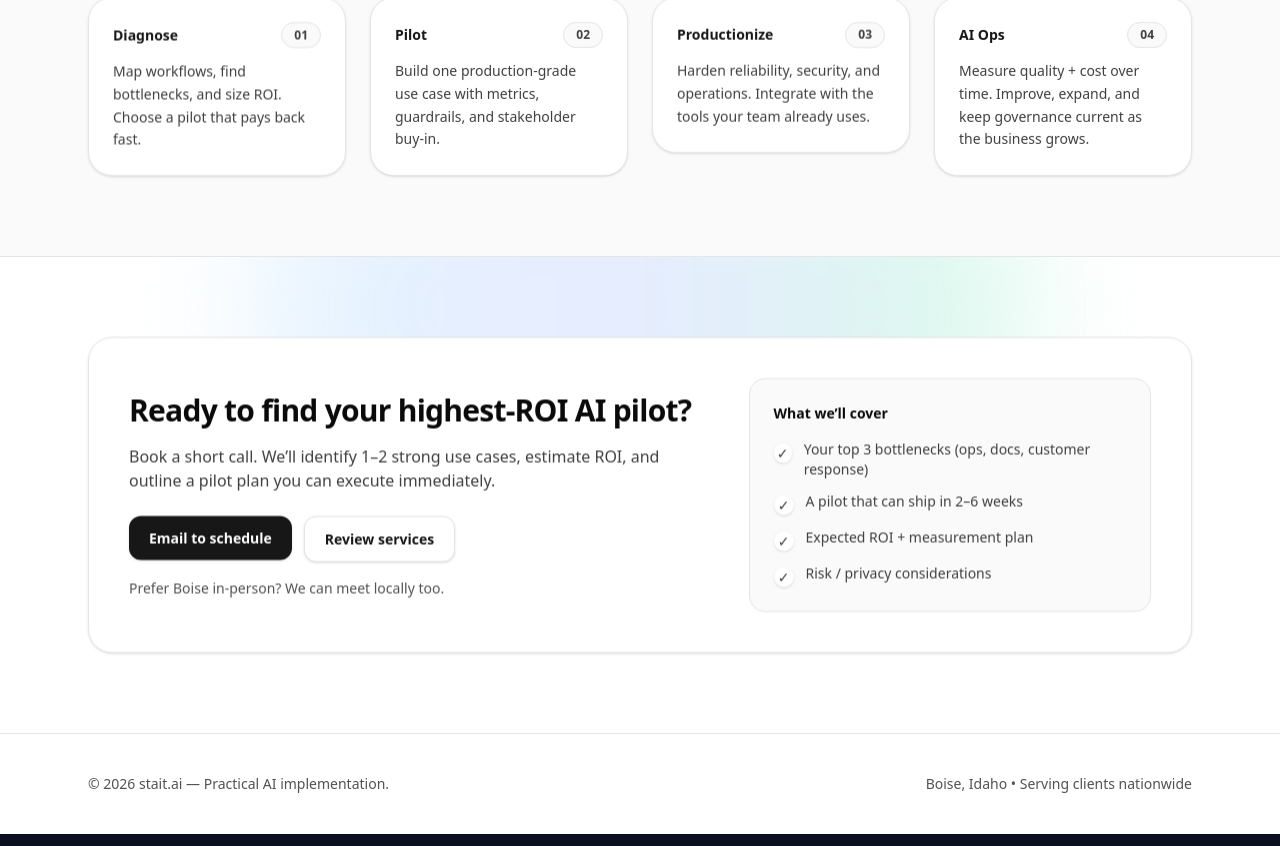
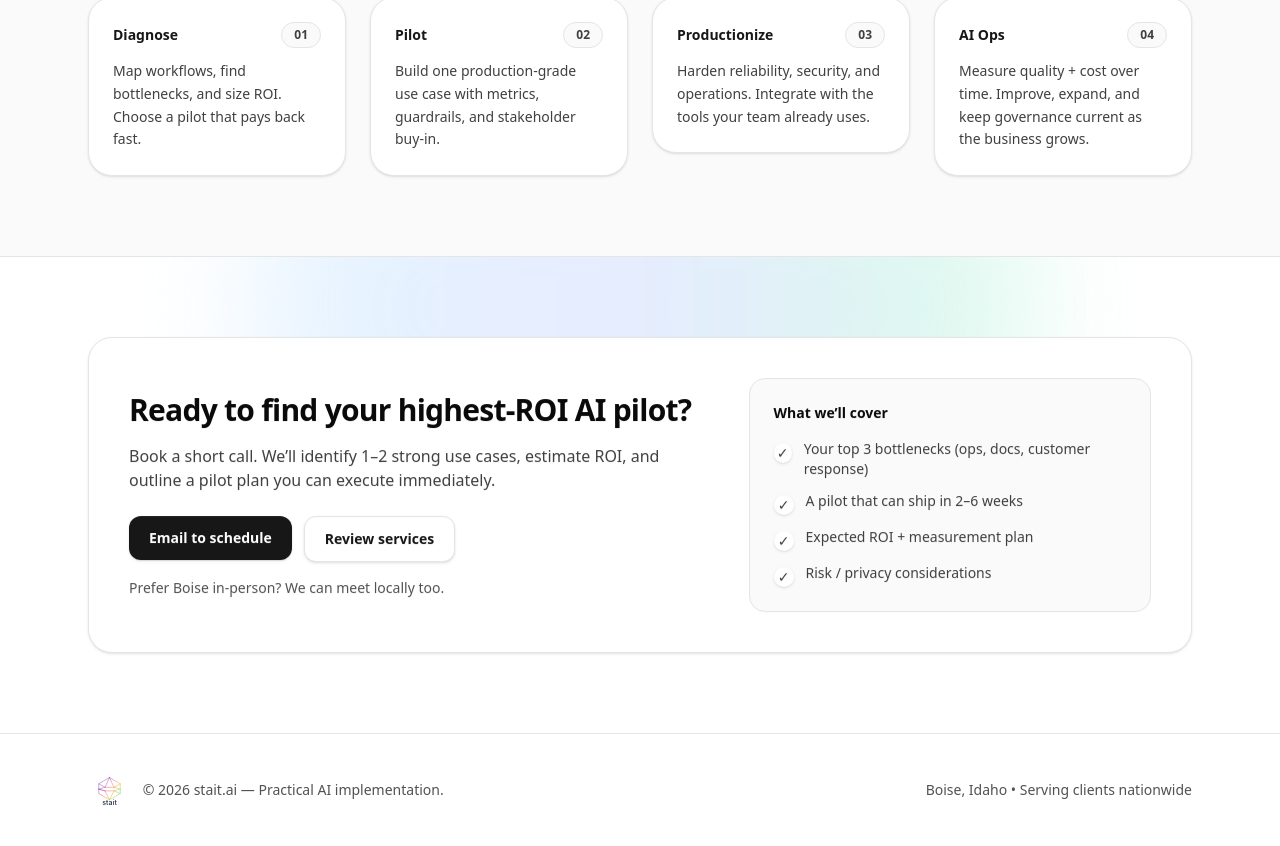
Before and after one commit to matthewaharris/stait_ai_website, a Next.js app: page / in a window 1280 px wide. Shown: the part 1797-2643 px from the top of the page. Built offline with nearby package versions, Linux system fonts and the light colour scheme.

Commit message:
Add stait logo asset and use it in nav/footer

```diff
--- a/app/page.tsx
+++ b/app/page.tsx
@@ -1,3 +1,4 @@
+import Image from "next/image";
 import Nav from "@/components/sections/Nav";
 import Hero from "@/components/sections/Hero";
 import LogoCloud from "@/components/sections/LogoCloud";
@@ -15,10 +16,11 @@ export default function HomePage() {
       <Process />
       <CTA />
       <footer className="border-t border-neutral-200">
-        <div className="mx-auto flex max-w-6xl flex-col gap-2 px-6 py-10 sm:flex-row sm:items-center sm:justify-between">
-          <p className="text-sm text-neutral-600">
-            © {new Date().getFullYear()} stait.ai — Practical AI implementation.
-          </p>
+        <div className="mx-auto flex max-w-6xl flex-col gap-4 px-6 py-10 sm:flex-row sm:items-center sm:justify-between">
+          <div className="flex items-center gap-3">
+            <Image src="/stait-logo.svg" alt="stait logo" width={86} height={64} className="h-8 w-auto" />
+            <p className="text-sm text-neutral-600">© {new Date().getFullYear()} stait.ai — Practical AI implementation.</p>
+          </div>
           <p className="text-sm text-neutral-600">Boise, Idaho • Serving clients nationwide</p>
         </div>
       </footer>
--- a/components/sections/Nav.tsx
+++ b/components/sections/Nav.tsx
@@ -1,4 +1,5 @@
 import Link from "next/link";
+import Image from "next/image";
 import Container from "@/components/ui/Container";
 import Button from "@/components/ui/Button";
 
@@ -11,10 +12,7 @@ export default function Nav() {
           className="group inline-flex items-center gap-2 font-semibold tracking-tight"
           aria-label="stait.ai home"
         >
-          <span className="inline-flex h-8 w-8 items-center justify-center rounded-lg border border-neutral-200 bg-white shadow-sm">
-            <span className="text-sm font-bold">S</span>
-          </span>
-          <span className="text-base">stait.ai</span>
+          <Image src="/stait-logo.svg" alt="stait logo" width={110} height={82} className="h-9 w-auto" priority />
           <span className="ml-2 hidden rounded-full border border-neutral-200 bg-neutral-50 px-2 py-0.5 text-xs text-neutral-600 sm:inline">
             AI implementation
           </span>
```
Also changed, not shown: public/stait-logo.svg (added).
